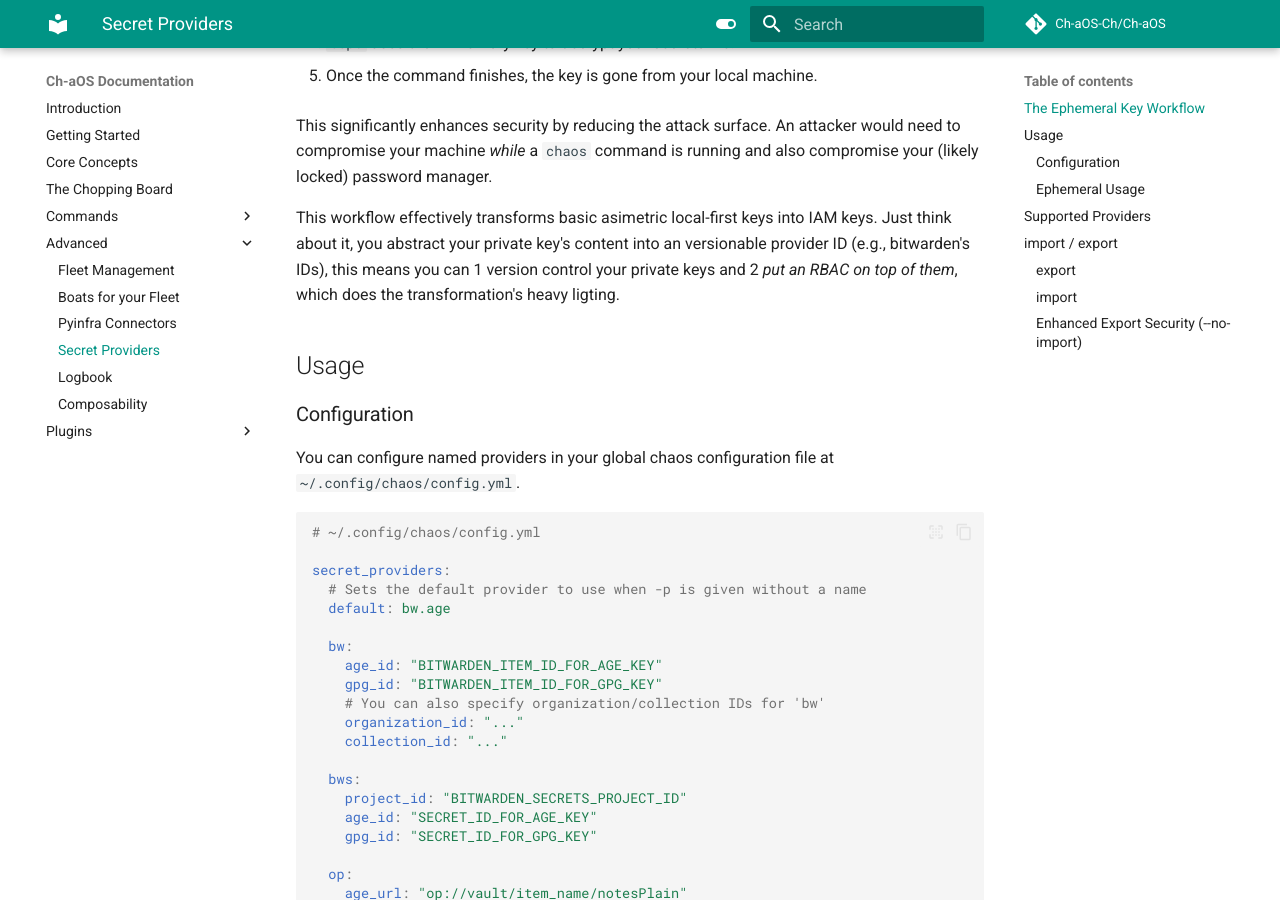
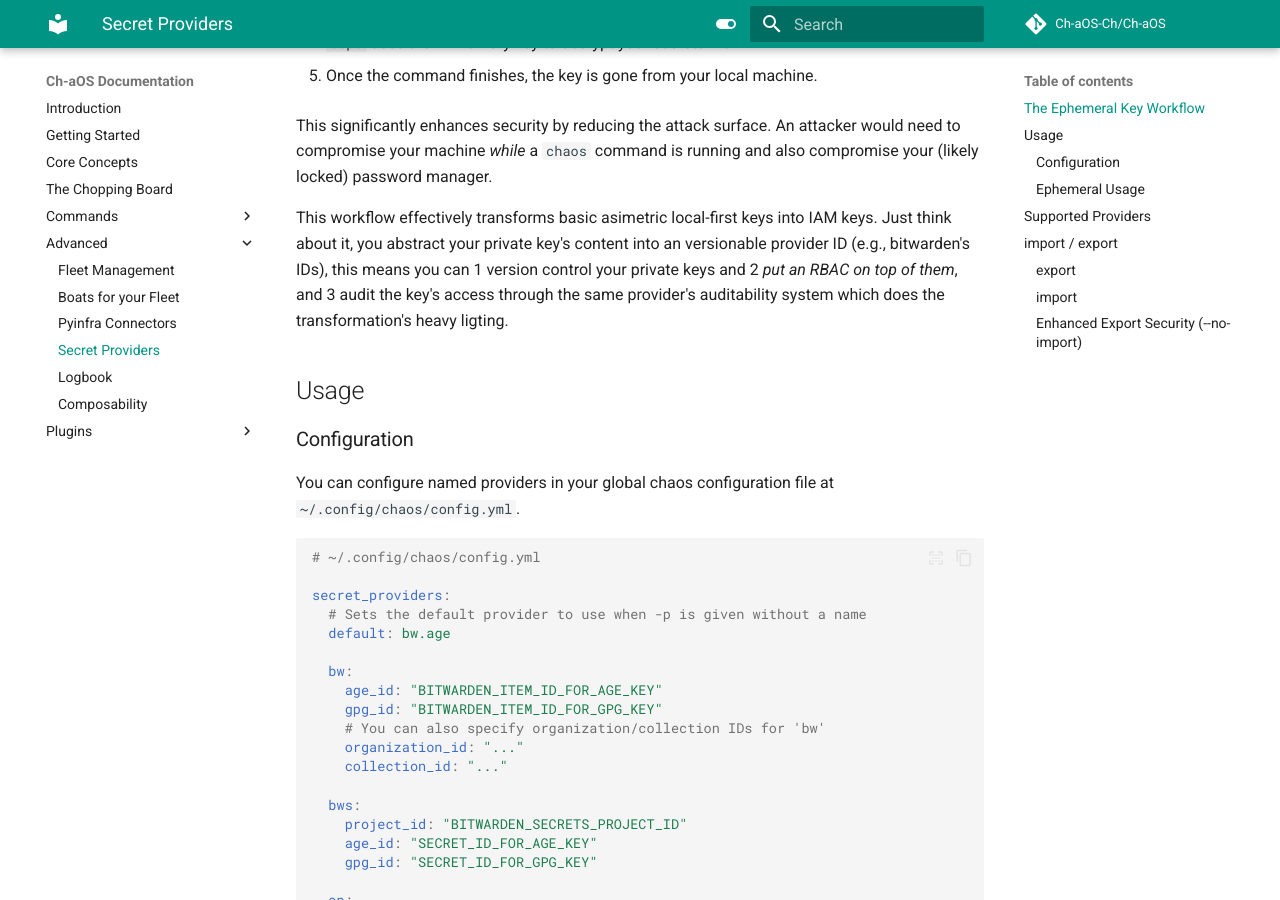
Before and after one commit to Ch-aOS-Ch/Ch-aOS, an MkDocs documentation site: the page built from docs/Advanced/providers.md, in a window 1280 px wide and 900 px high, scrolled down 705 px. Built offline with MkDocs 1.6.1 and Material for MkDocs 9.7.7, drawn with Linux system fonts in a browser that asks for light colours; comment, search, counter and statistics services are not loaded.

Commit message:
Atualizar o providers.md

```diff
--- a/docs/Advanced/providers.md
+++ b/docs/Advanced/providers.md
@@ -22,7 +22,7 @@
 
 This significantly enhances security by reducing the attack surface. An attacker would need to compromise your machine *while* a `chaos` command is running and also compromise your (likely locked) password manager.
 
-This workflow effectively transforms basic asimetric local-first keys into IAM keys. Just think about it, you abstract your private key's content into an versionable provider ID (e.g., bitwarden's IDs), this means you can 1 version control your private keys and 2 _put an RBAC on top of them_, which does the transformation's heavy ligting.
+This workflow effectively transforms basic asimetric local-first keys into IAM keys. Just think about it, you abstract your private key's content into an versionable provider ID (e.g., bitwarden's IDs), this means you can 1 version control your private keys and 2 _put an RBAC on top of them_, and 3 audit the key's access through the same provider's auditability system which does the transformation's heavy ligting.
 
 ## Usage
 
```
